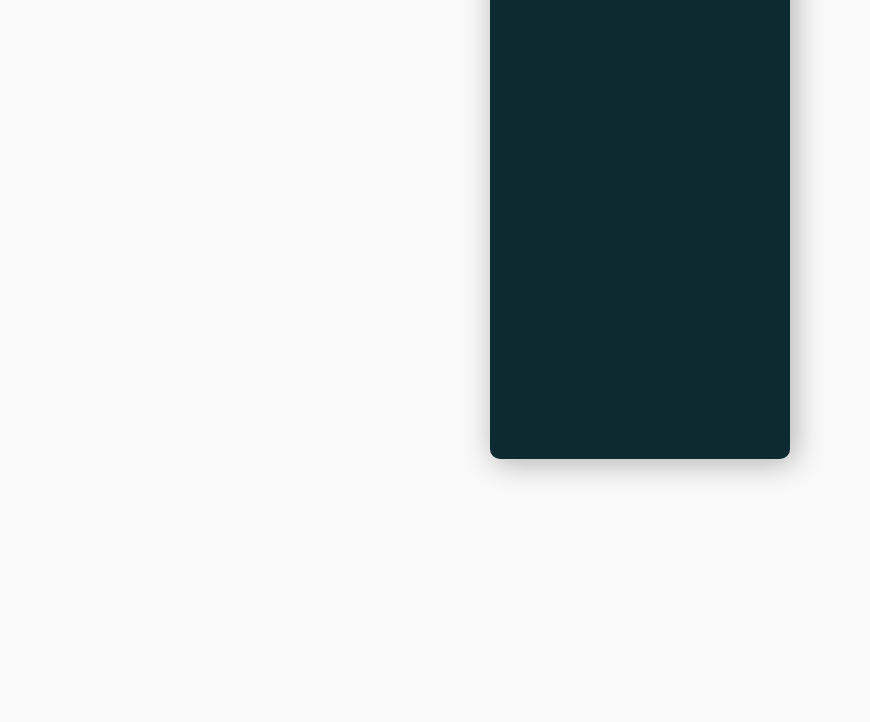
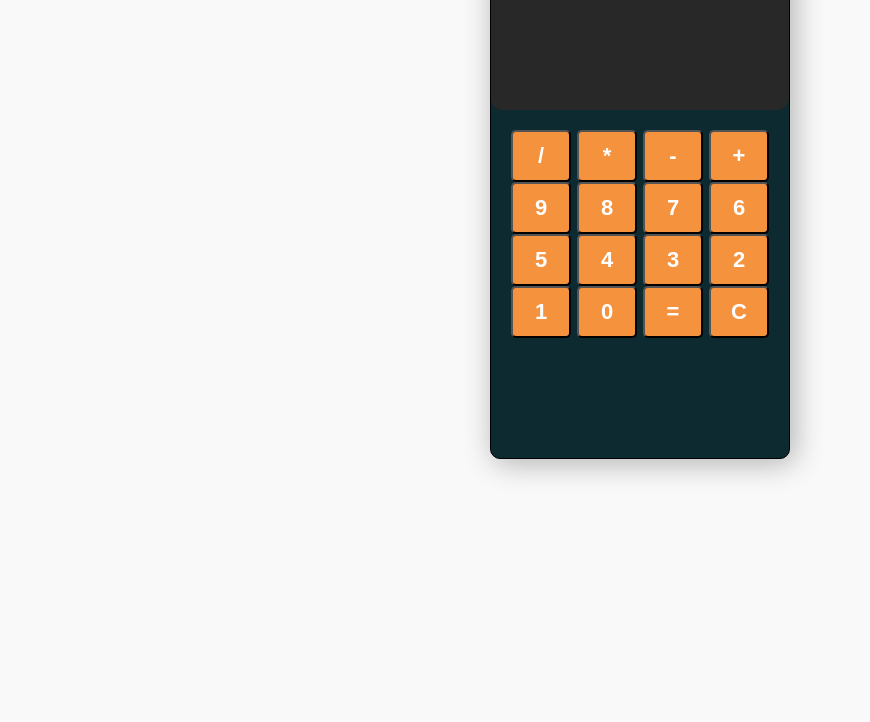
Before and after one commit to mazhars-git/calculator, a plain HTML site: page index.html in a window 1280 px wide. Shown: the part 78-800 px from the top of the page, without its empty margins (0-870 px from the left). Drawn offline with Linux system fonts and the light colour scheme.

Commit message:
update design

```diff
--- a/index.html
+++ b/index.html
@@ -13,22 +13,23 @@
         <form>
             <input type="text" class="screen">
         </form>
-        <div>
+        <div class="buttons">
             <button type="button" class="btn btn-yellow" data-num="/">/</button>
             <button type="button" class="btn btn-yellow" data-num="*">*</button>
             <button type="button" class="btn btn-yellow" data-num="-">-</button>
             <button type="button" class="btn btn-yellow" data-num="+">+</button>
 
 
-            <button type="button" class="btn btn-yellow" data-num="9">9</button>
-            <button type="button" class="btn btn-yellow" data-num="8">8</button>
-            <button type="button" class="btn btn-yellow" data-num="7">7</button>
-            <button type="button" class="btn btn-yellow" data-num="6">6</button>
-            <button type="button" class="btn btn-yellow" data-num="5">5</button>
-            <button type="button" class="btn btn-yellow" data-num="4">4</button>
-            <button type="button" class="btn btn-yellow" data-num="3">3</button>
-            <button type="button" class="btn btn-yellow" data-num="2">2</button>
-            <button type="button" class="btn btn-yellow" data-num="1">1</button>
+            <button type="button" class="btn btn-gray" data-num="9">9</button>
+            <button type="button" class="btn btn-gray" data-num="8">8</button>
+            <button type="button" class="btn btn-gray" data-num="7">7</button>
+            <button type="button" class="btn btn-gray" data-num="6">6</button>
+            <button type="button" class="btn btn-gray" data-num="5">5</button>
+            <button type="button" class="btn btn-gray" data-num="4">4</button>
+            <button type="button" class="btn btn-gray" data-num="3">3</button>
+            <button type="button" class="btn btn-gray" data-num="2">2</button>
+            <button type="button" class="btn btn-gray" data-num="1">1</button>
+            <button type="button" class="btn btn-gray" data-num="0">0</button>
 
             <button type="button" class="btn btn-gray">=</button>
             <button type="button" class="btn btn-gray">C</button>
--- a/style.css
+++ b/style.css
@@ -9,7 +9,16 @@ body{
     background-color: #f9f9f9;
 }
 
+.buttons{
+    display: flex;
+    flex-wrap: wrap;
+    justify-content: space-between;
+    padding: 20px;
+}
 .calculator{
+    flex: 0 0 22%;
+    margin: 5px 0;
+    border: 1px solid #000;
     width: 300px;
     height: 500px;
     box-shadow: 4px 4px 30px rgba(0, 0, 0, 0.3);
@@ -22,3 +31,34 @@ body{
     background-color: rgb(12, 42, 48);
 
 }
+
+form input{
+    width: 100%;
+    height: 150px;
+    border: none;
+    border-radius: 12px;
+    color: #fff;
+    background-color: rgb(41, 40, 40);
+    padding: 1rem;
+    font-size: 2rem;
+    text-align: right;
+    }
+
+button{
+    width: 60px;
+    height: 52px;
+    font-size: 22px;
+    font-weight: 600;
+    border-radius: 5px;
+    cursor: pointer;
+}
+
+.btn-yellow{
+    background: rgb(245, 146, 62);
+    color: #fff;
+}
+
+.btn-gray{
+    background: rgb(245, 146, 62);
+    color: #fff;
+}
```
